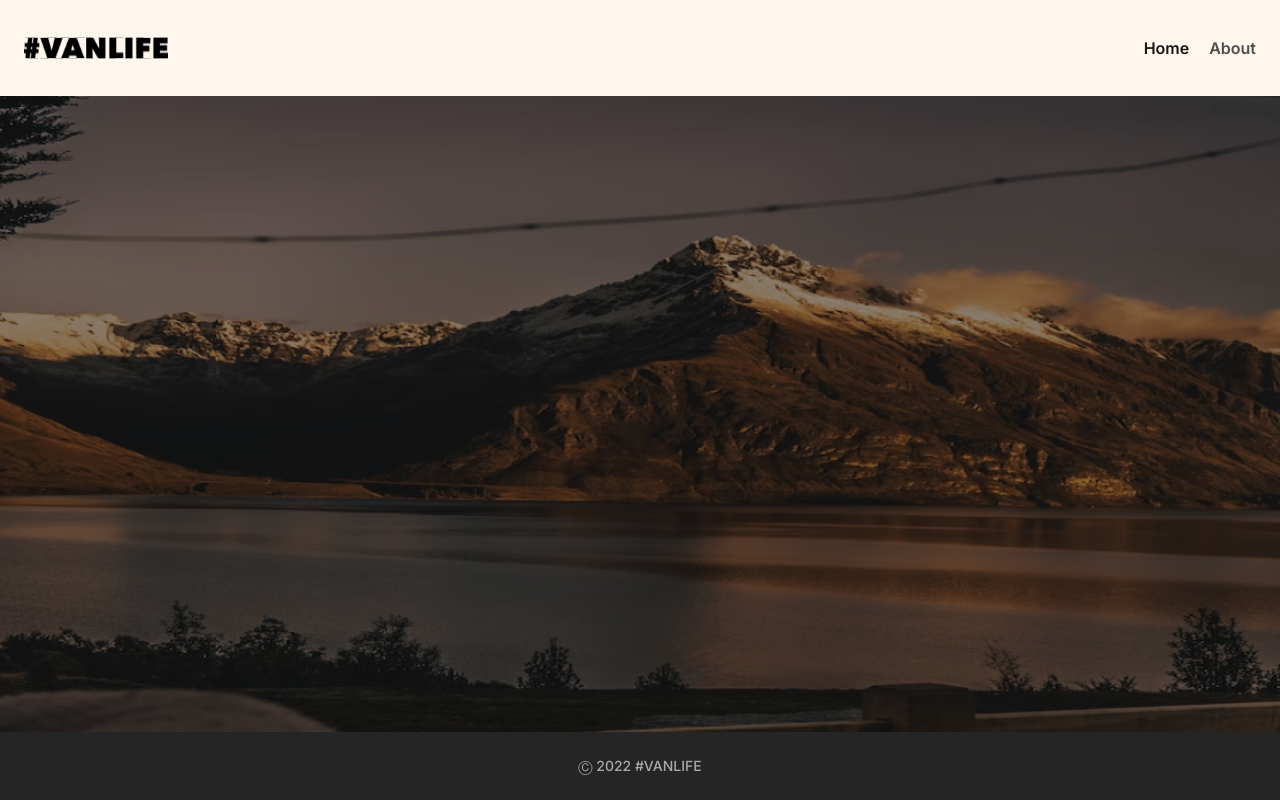
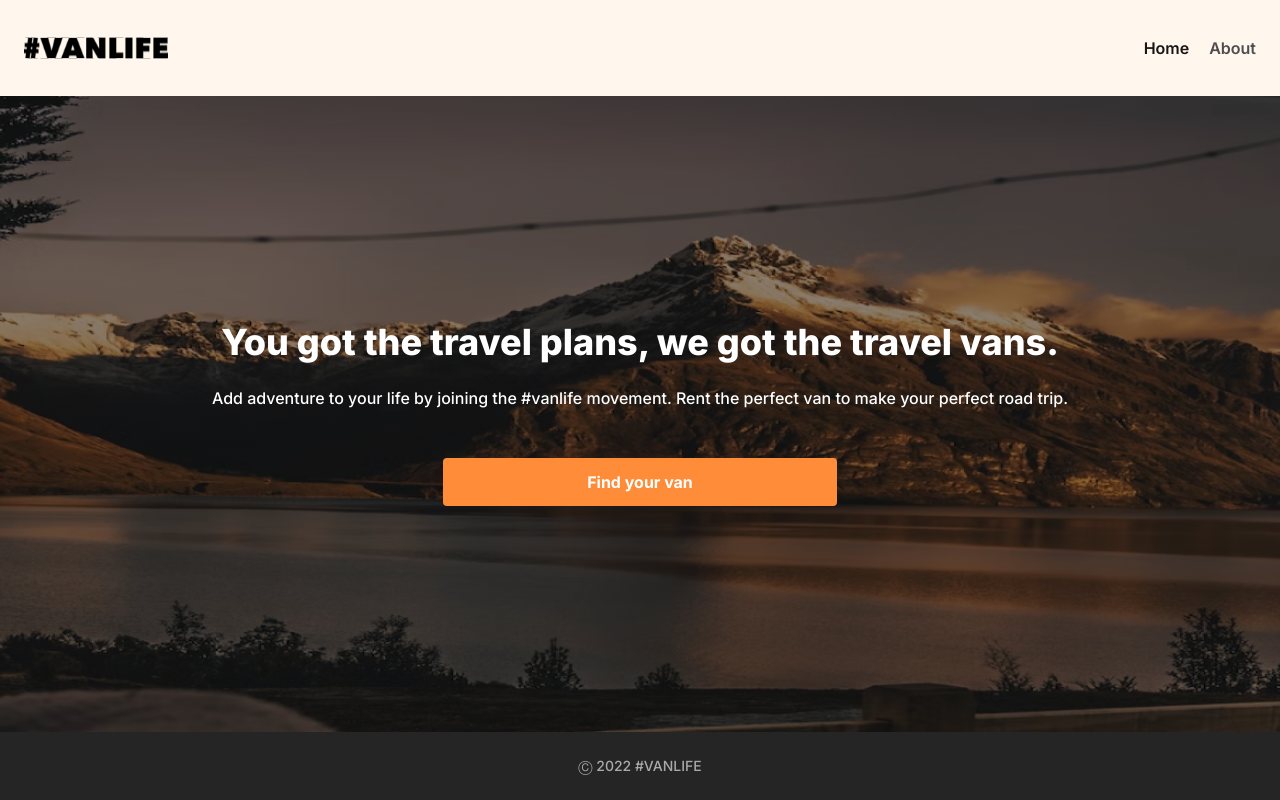
Before and after one commit to SGM-dev/van-life, a React (Vite) app: page / in a window 1280 px wide. Built offline with nearby package versions, Linux system fonts and the light colour scheme.

Commit message:
Build Home component

```diff
--- a/src/pages/Home.jsx
+++ b/src/pages/Home.jsx
@@ -1,5 +1,20 @@
 function Home() {
-  return <main className={`flex-grow bg-home bg-cover px-6 py-16`}></main>;
+  return (
+    <main
+      className={`flex flex-grow flex-col content-center justify-center bg-home bg-cover px-6 py-16 text-center font-inter text-white`}
+    >
+      <h1 className=" text-4xl font-extrabold ">
+        You got the travel plans, we got the travel vans.
+      </h1>
+      <p className="mt-6 text-base font-medium">
+        Add adventure to your life by joining the #vanlife movement. Rent the
+        perfect van to make your perfect road trip.
+      </p>
+      <button className="bg-orange-430 mt-12 self-center rounded px-36 py-3 text-center text-base font-bold">
+        Find your van
+      </button>
+    </main>
+  );
 }
 
 export default Home;
--- a/tailwind.config.js
+++ b/tailwind.config.js
@@ -12,6 +12,7 @@ export default {
         "gray-350": "#AAA",
         "black-920": "#252525",
         lightgray: "#D3D3D3",
+        "orange-430": "#FF8C38",
       },
       backgroundImage: {
         home: "linear-gradient(0deg, rgba(0, 0, 0, 0.46) 0%, rgba(0, 0, 0, 0.46) 100%), url(src/assets/mountain.png)",
```
